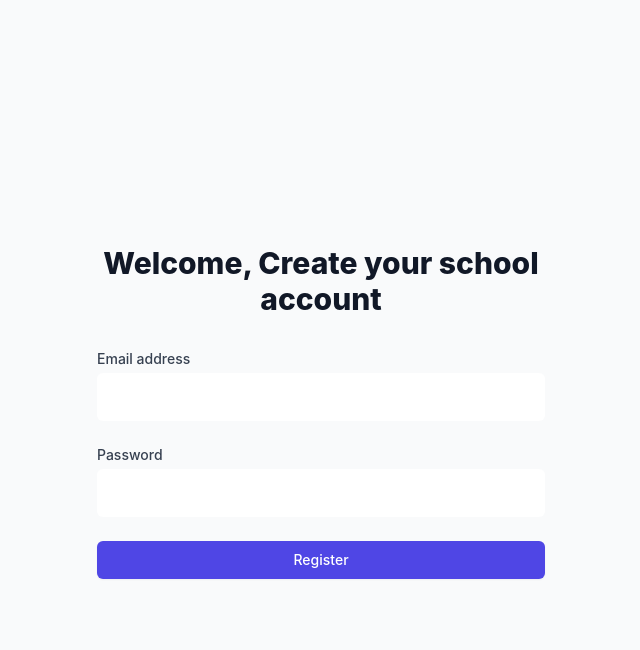
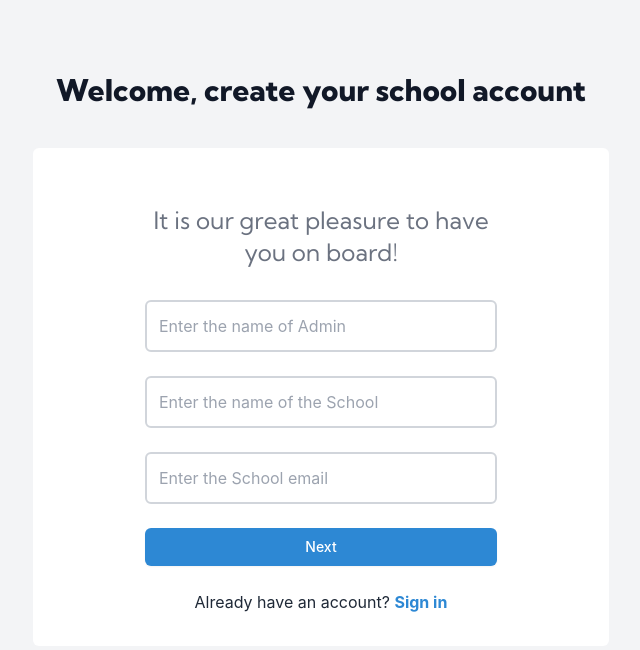
Before and after one commit to GideonBature/Result-Note-ReactJS, a React (Vite) app: page /register in a window 1280 px wide. Shown: the top 650 px of the page, without its empty margins (319-959 px from the left). Built offline with nearby package versions, Linux system fonts and the light colour scheme.

Commit message:
set base template for registration page

```diff
--- a/src/components/register/Register.jsx
+++ b/src/components/register/Register.jsx
@@ -1,15 +1,45 @@
+// File: /home/bene/Desktop/ResultNote/Result-Note-ReactJS/src/components/login/Login.jsx
+
 import React from 'react';
 
 const Register = () => {
   return (
-    <div className="h-screen w-screen flex items-center justify-center bg-gray-50 py-12 px-4 sm:px-6 lg:px-8">
-      <div className="max-w-md w-full space-y-8">
-        <div>
-          <h2 className="mt-6 text-center text-3xl font-extrabold text-gray-900">Welcome, Create your school account</h2>
-        </div>
-        <form className="mt-8 space-y-6" action="#" method="POST">
+    <div className="h-screen w-screen flex-col items-center justify-center bg-gray-100 py-12 px-4 sm:px-6 lg:px-8">
+
+      <h2 className="mt-6 text-center text-3xl font-extrabold text-gray-900 font-kumbh mx-auto">Welcome, create your school account</h2>
+      <div className="max-w-xl w-full space-y-8  bg-white m-10 h-auto  p-8 rounded-md mx-auto">
+        <p className="mt-6 text-center text-2xl text-gray-500 font-kumbh px-20">It is our great pleasure to have you on board!</p>
+        <form className="mt-8 space-y-6 mx-auto text-center px-20" action="#" method="POST">
           <div>
-            <label htmlFor="email" className="block text-sm font-medium text-gray-700">
+            <label htmlFor="email" className="block text-sm font-medium text-gray-900 sr-only">
+              Admin name
+            </label>
+            <input
+              id="admin-name"
+              name="admin-name"
+              type="text"
+              autoComplete="text"
+              required
+              className="mt-1 p-3 block w-full rounded-md border-gray-300 bg-white border-2 text-gray-900"
+              placeholder='Enter the name of Admin'
+            />
+          </div>
+          <div>
+            <label htmlFor="email" className="block text-sm font-medium text-gray-900 sr-only">
+              School name
+            </label>
+            <input
+              id="school-name"
+              name="school-name"
+              type="text"
+              autoComplete="text"
+              required
+              className="mt-1 p-3 block w-full rounded-md border-gray-300 bg-white border-2 text-gray-900"
+              placeholder='Enter the name of the School'
+            />
+          </div>
+          <div>
+            <label htmlFor="email" className="block text-sm font-medium text-gray-900 sr-only">
               Email address
             </label>
             <input
@@ -18,30 +48,21 @@ const Register = () => {
               type="email"
               autoComplete="email"
               required
-              className="mt-1 p-3 block w-full rounded-md border-gray-300"
+              className="mt-1 p-3 block w-full rounded-md border-gray-300 bg-white border-2 text-gray-900"
+              placeholder='Enter the School email'
             />
           </div>
-          <div>
-            <label htmlFor="password" className="block text-sm font-medium text-gray-700">
-              Password
-            </label>
-            <input
-              id="password"
-              name="password"
-              type="password"
-              autoComplete="new-password"
-              required
-              className="mt-1 p-3 block w-full rounded-md border-gray-300"
-            />
-          </div>
+
           <div>
             <button
               type="submit"
-              className="w-full flex justify-center py-2 px-4 border border-transparent rounded-md shadow-sm text-sm font-medium text-white bg-indigo-600 hover:bg-indigo-700 focus:outline-none focus:ring-2 focus:ring-offset-2 focus:ring-indigo-500"
+              className="w-full flex justify-center py-2 px-4 border border-transparent rounded-md shadow-sm text-sm font-medium text-white bg-btnColor hover:bg-btnHoverColor focus:outline-none focus:ring-2 focus:ring-offset-2 focus:ring-indigo-500"
             >
-              Register
+              Next
             </button>
+
           </div>
+          <p className='text-center text-gray-800 mt-2'>Already have an account? <a href='#' className='text-btnColor font-bold hover:text-btnHoverColor'>Sign in</a></p>
         </form>
       </div>
     </div>
```
